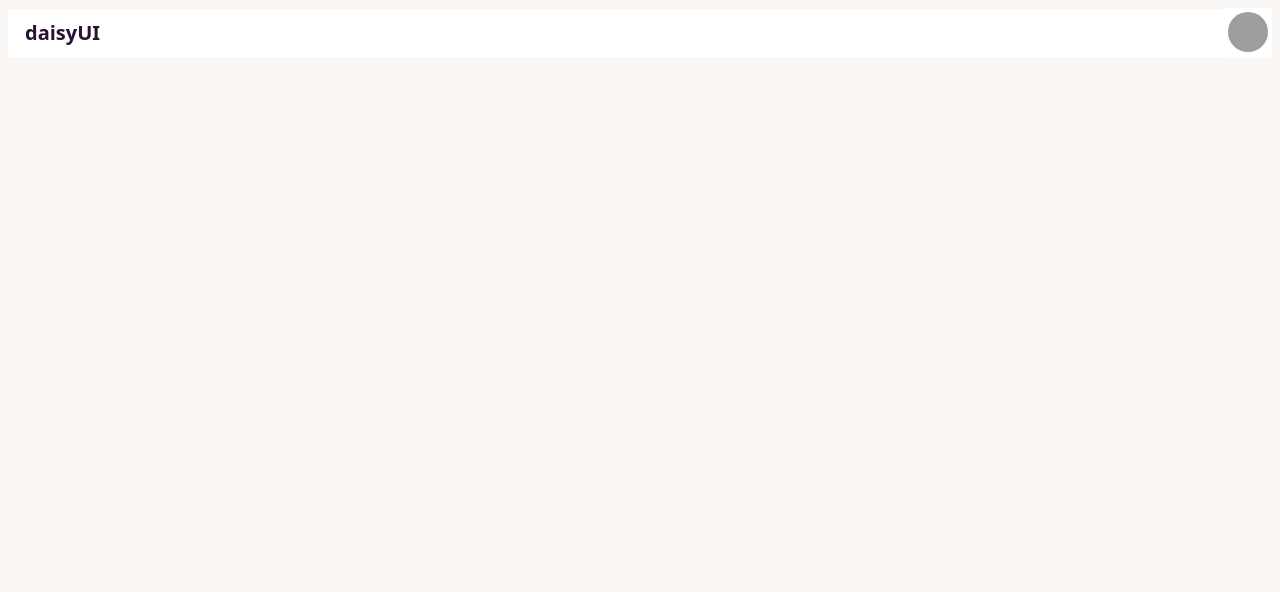
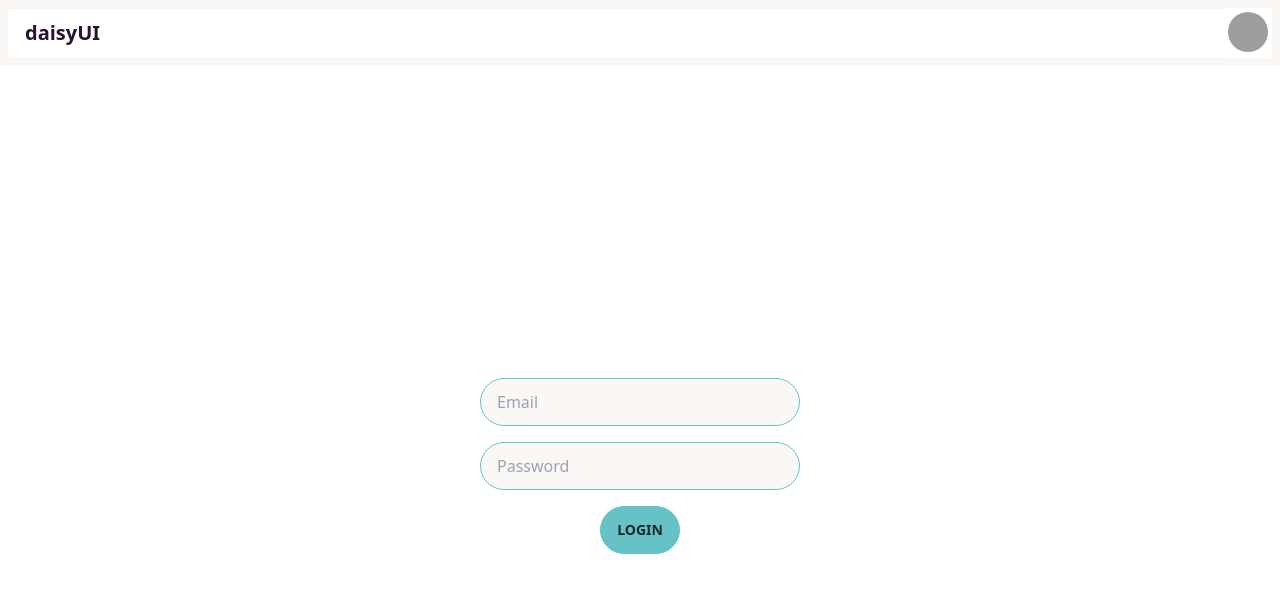
Before and after one commit to jpswt/RFShare, a React (Vite) app in the folder client/: page /login in a window 1280 px wide. Before the commit this address had no page. Shown: the top 592 px of the page. Built offline with nearby package versions, Linux system fonts and the light colour scheme; grey boxes are pictures that could not be loaded.

Commit message:
auth working

```diff
--- a/client/src/Router.tsx
+++ b/client/src/Router.tsx
@@ -2,11 +2,13 @@ import { Routes, Route } from 'react-router-dom';
 import Register from './pages/Register';
 import MediaSubs from './pages/MediaSubs';
 import Profile from './pages/Profile';
+import Login from './pages/Login';
 
 const Router = () => {
 	return (
 		<Routes>
 			<Route path="/" element={<Register />}></Route>
+			<Route path="/login" element={<Login />}></Route>
 			<Route path="/media" element={<MediaSubs />}></Route>
 			<Route path="/profile/:id" element={<Profile />}></Route>
 		</Routes>
--- /dev/null
+++ b/client/src/firebase/firebase.ts
@@ -0,0 +1,19 @@
+// Import the functions you need from the SDKs you need
+import { initializeApp } from 'firebase/app';
+import { getStorage } from 'firebase/storage';
+// TODO: Add SDKs for Firebase products that you want to use
+// https://firebase.google.com/docs/web/setup#available-libraries
+
+// Your web app's Firebase configuration
+const firebaseConfig = {
+	apiKey: 'AIzaSyDWJZjeGHp1hKwhJGuY_n4k89-4hKiCzCc',
+	authDomain: 'socialmedia-daf29.firebaseapp.com',
+	projectId: 'socialmedia-daf29',
+	storageBucket: 'socialmedia-daf29.appspot.com',
+	messagingSenderId: '790362175597',
+	appId: '1:790362175597:web:f9e4ff328e33b4c50ce764',
+};
+
+// Initialize Firebase
+const app = initializeApp(firebaseConfig);
+export const storage = getStorage(app);
--- a/client/src/pages/Login.tsx
+++ b/client/src/pages/Login.tsx
@@ -1,4 +1,75 @@
+import { FormEvent, useEffect, useState } from 'react';
+import { USER_LOGIN } from '../queries/query';
+import { useMutation } from '@apollo/client';
+import { useNavigate } from 'react-router-dom';
+
 const Login = () => {
-	return <div>Login</div>;
+	const [email, setEmail] = useState<string>('');
+	const [password, setPassword] = useState<string>('');
+	const navigate = useNavigate();
+
+	const [userLogin, { data }] = useMutation(USER_LOGIN);
+	console.log(data);
+
+	const [error, setError] = useState(null);
+	console.log(email, password);
+
+	const handleLogin = (e: FormEvent<HTMLFormElement>) => {
+		e.preventDefault();
+		try {
+			userLogin({
+				variables: {
+					email: email,
+					password: password,
+				},
+			});
+			navigate('/media');
+		} catch (error) {
+			console.log(error);
+		}
+	};
+
+	useEffect(() => {
+		if (data) {
+			if (data.userLogin.userErrors.length) {
+				setError(data.userLogin.userErrors[0].message);
+			}
+			if (data.userLogin.token) {
+				localStorage.setItem('token', data.userLogin.token);
+			}
+		}
+	}, [data]);
+
+	return (
+		<div className=" flex h-screen flex-col items-center justify-center">
+			<form
+				className=" flex w-screen flex-col items-center justify-center gap-4"
+				onSubmit={handleLogin}
+			>
+				<div>
+					<input
+						type="text"
+						placeholder="Email "
+						className="input input-bordered input-primary w-80 max-w-md"
+						value={email}
+						onChange={(e) => setEmail(e.target.value)}
+					/>
+				</div>
+				<div>
+					<input
+						type="text"
+						placeholder="Password"
+						className="input input-bordered input-primary w-80 max-w-md"
+						value={password}
+						onChange={(e) => setPassword(e.target.value)}
+					/>
+				</div>
+				{error && <p>{error}</p>}
+				<button type="submit" className="btn btn-primary">
+					Login
+				</button>
+			</form>
+		</div>
+	);
 };
 export default Login;
--- a/client/src/pages/Register.tsx
+++ b/client/src/pages/Register.tsx
@@ -1,20 +1,24 @@
 import { FormEvent, useEffect, useState } from 'react';
 import { USER_REGISTER } from '../queries/query';
 import { useMutation } from '@apollo/client';
+import { useNavigate } from 'react-router-dom';
 
 const Register = () => {
 	const [email, setEmail] = useState<string>('');
 	const [password, setPassword] = useState<string>('');
 	const [name, setName] = useState<string>('');
 
-	const [userRegister, { data, loading }] = useMutation(USER_REGISTER);
+	const navigate = useNavigate();
+
+	const [userRegister, { data }] = useMutation(USER_REGISTER);
 	console.log(data);
 
 	const [error, setError] = useState(null);
 	console.log(email, password, name);
 
-	const handleSubmit = (e: FormEvent<HTMLFormElement>) => {
+	const handleRegister = (e: FormEvent<HTMLFormElement>) => {
 		e.preventDefault();
+		try {
 			userRegister({
 				variables: {
 					email: email,
@@ -22,6 +26,10 @@ const Register = () => {
 					name: name,
 				},
 			});
+			navigate('/login');
+		} catch (error) {
+			console.log(error);
+		}
 	};
 
 	useEffect(() => {
@@ -36,7 +44,7 @@ const Register = () => {
 		<div className=" flex h-screen flex-col items-center justify-center">
 			<form
 				className=" flex w-screen flex-col items-center justify-center gap-4"
-				onSubmit={handleSubmit}
+				onSubmit={handleRegister}
 			>
 				<div>
 					<input
@@ -67,7 +75,7 @@ const Register = () => {
 				</div>
 				{error && <p>{error}</p>}
 				<button type="submit" className="btn btn-primary">
-					Primary
+					Register
 				</button>
 			</form>
 		</div>
--- a/client/src/queries/query.tsx
+++ b/client/src/queries/query.tsx
@@ -74,7 +74,7 @@ export const DISLIKE_MEDIA = gql`
 `;
 
 export const USER_REGISTER = gql`
-	mutation RegisterUser($email: String, $password: String, $name: String) {
+	mutation RegisterUser($email: String!, $password: String!, $name: String!) {
 		userRegister(
 			credentials: { email: $email, password: $password }
 			name: $name
@@ -86,3 +86,14 @@ export const USER_REGISTER = gql`
 		}
 	}
 `;
+
+export const USER_LOGIN = gql`
+	mutation LoginUser($email: String!, $password: String!) {
+		userLogin(credentials: { email: $email, password: $password }) {
+			userErrors {
+				message
+			}
+			token
+		}
+	}
+`;
```
Lines whose indentation alone changed are shown as unchanged.
